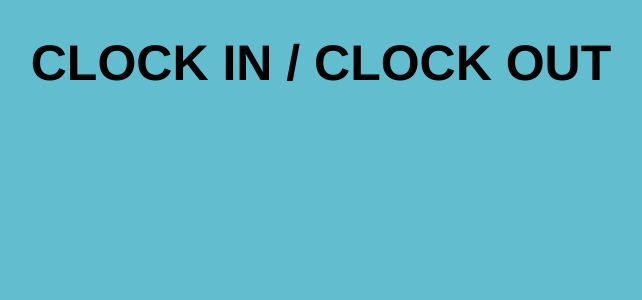
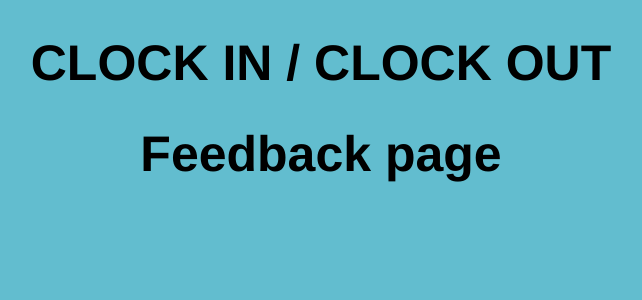
Before and after one commit to Nikhil-Naikar/Clock-In-Clock-Out, a Vue app in the folder frontend/: page /1/feedback in a window 1280 px wide. Shown: the top 300 px of the page, without its empty margins (319-961 px from the left). Built offline with nearby package versions, Linux system fonts and the light colour scheme.

Commit message:
setup route for feedback page

```diff
--- a/frontend/src/pages/worker/ShiftFeedback.vue
+++ b/frontend/src/pages/worker/ShiftFeedback.vue
@@ -0,0 +1,11 @@
+<template>
+    <div>
+        <h1>Feedback page</h1>
+    </div>
+</template>
+
+<script>
+export default {
+
+}
+</script>
--- a/frontend/src/router.js
+++ b/frontend/src/router.js
@@ -3,6 +3,7 @@ import LogIn from './pages/LogIn.vue';
 import MainPage from './pages/worker/MainPage.vue';
 import ClockedIn from './pages/worker/ClockedIn.vue';
 import ClockedOut from './pages/worker/ClockedOut.vue';
+import ShiftFeedback from './pages/worker/ShiftFeedback.vue';
 
 const router = createRouter({
     history: createWebHistory(),
@@ -11,7 +12,8 @@ const router = createRouter({
         {path: '/login', component: LogIn},
         {path: '/main/:id/:isClockedIn', component: MainPage},
         {path: '/:id/ClockedIn', component: ClockedIn},
-        {path: '/:id/ClockedOut', component: ClockedOut}
+        {path: '/:id/ClockedOut', component: ClockedOut},
+        {path: '/:id/feedback', component: ShiftFeedback}
     ]
 });
 
```
